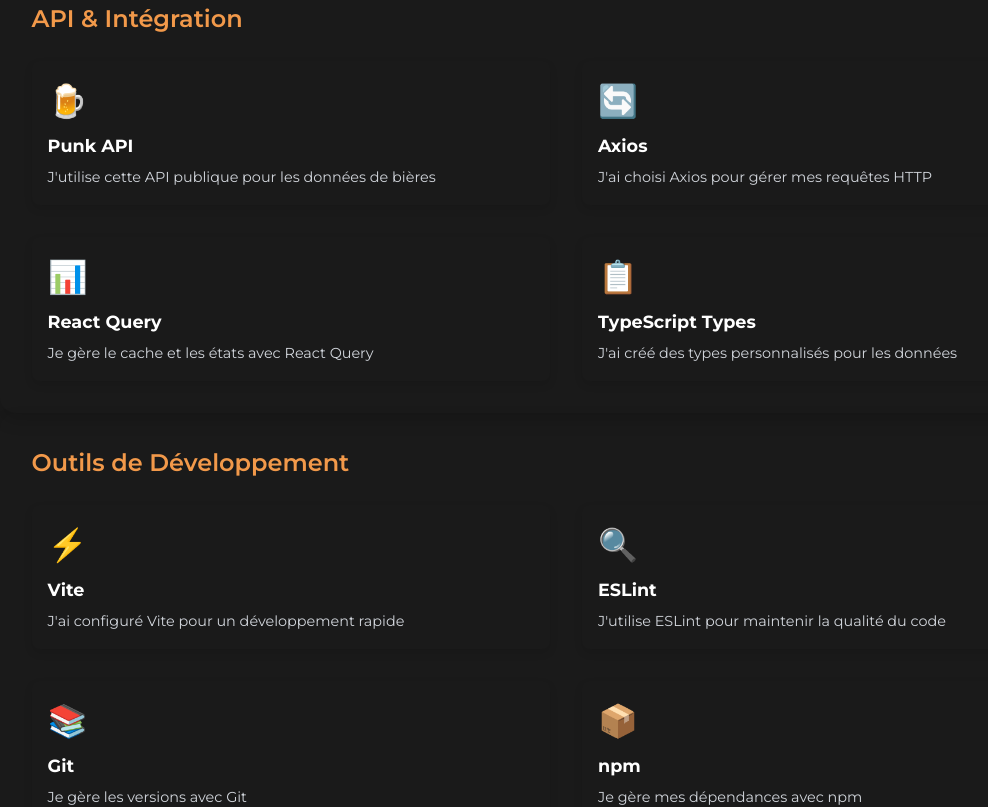
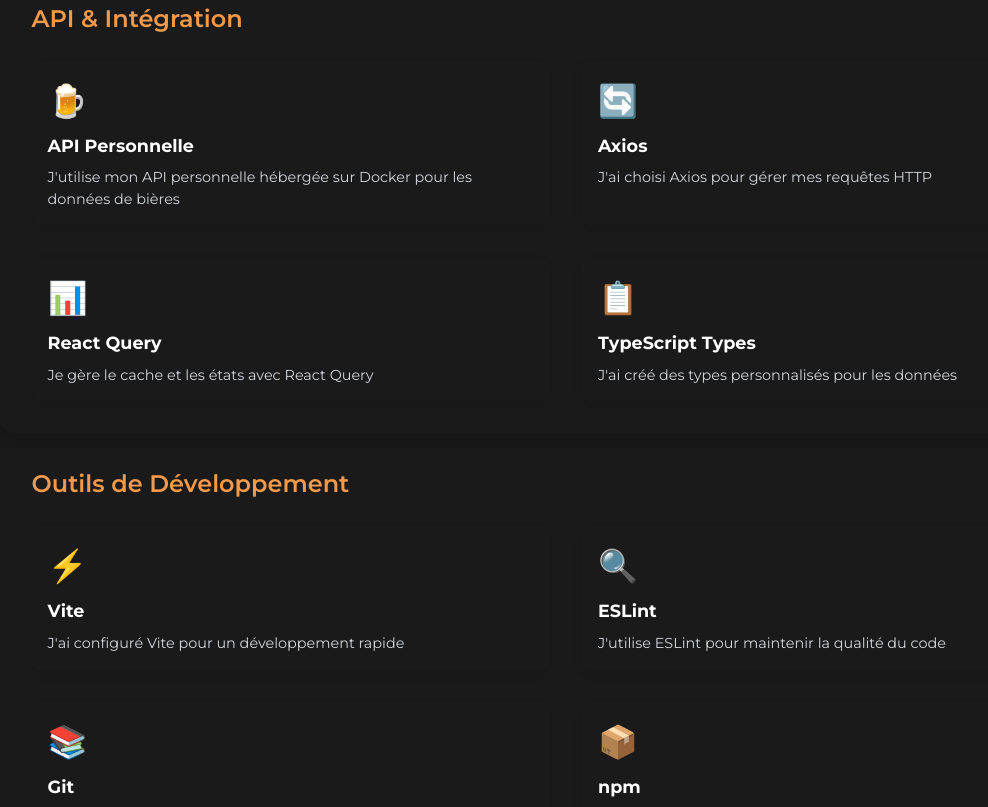
Before and after one commit to sergeimlk/zytho-front-last, a React (Vite) app: page /infos in a window 1280 px wide. Shown: the part 980-1787 px from the top of the page, without its empty margins (74-1062 px from the left). Built offline with nearby package versions, Linux system fonts and the light colour scheme; no server answers.

Commit message:
🎨 Breweries modal color btn OK

```diff
--- a/src/pages/Infos.tsx
+++ b/src/pages/Infos.tsx
@@ -2,41 +2,125 @@
 import '../styles/Infos.css';
 
 const Infos: React.FC = () => {
+  const openDocumentation = (url: string) => {
+    window.open(url, '_blank');
+  };
+
   const techStack = [
     {
       category: "Frontend",
       items: [
-        { name: "React", icon: "⚛️", description: "J'ai choisi React comme bibliothèque principale pour l'interface utilisateur" },
-        { name: "TypeScript", icon: "📘", description: "J'utilise TypeScript pour un code plus robuste et typé" },
-        { name: "React Router", icon: "🛣️", description: "J'ai implémenté le routage avec React Router" },
-        { name: "CSS Modules", icon: "🎨", description: "J'ai opté pour des styles modulaires pour une meilleure maintenabilité" }
+        {
+          name: "React",
+          icon: "⚛️",
+          description: "J'ai choisi React comme bibliothèque principale pour l'interface utilisateur",
+          docUrl: "https://react.dev/"
+        },
+        {
+          name: "TypeScript",
+          icon: "📘",
+          description: "J'utilise TypeScript pour un code plus robuste et typé",
+          docUrl: "https://www.typescriptlang.org/docs/"
+        },
+        {
+          name: "React Router",
+          icon: "🛣️",
+          description: "J'ai implémenté le routage avec React Router",
+          docUrl: "https://reactrouter.com/"
+        },
+        {
+          name: "CSS Modules",
+          icon: "🎨",
+          description: "J'ai opté pour des styles modulaires pour une meilleure maintenabilité",
+          docUrl: "https://github.com/css-modules/css-modules"
+        }
       ]
     },
     {
       category: "API & Intégration",
       items: [
-        { name: "Punk API", icon: "🍺", description: "J'utilise cette API publique pour les données de bières" },
-        { name: "Axios", icon: "🔄", description: "J'ai choisi Axios pour gérer mes requêtes HTTP" },
-        { name: "React Query", icon: "📊", description: "Je gère le cache et les états avec React Query" },
-        { name: "TypeScript Types", icon: "📋", description: "J'ai créé des types personnalisés pour les données" }
+        {
+          name: "API Personnelle",
+          icon: "🍺",
+          description: "J'utilise mon API personnelle hébergée sur Docker pour les données de bières",
+          docUrl: import.meta.env.VITE_API_DOCS_URL
+        },
+        {
+          name: "Axios",
+          icon: "🔄",
+          description: "J'ai choisi Axios pour gérer mes requêtes HTTP",
+          docUrl: "https://axios-http.com/docs/intro"
+        },
+        {
+          name: "React Query",
+          icon: "📊",
+          description: "Je gère le cache et les états avec React Query",
+          docUrl: "https://tanstack.com/query/latest"
+        },
+        {
+          name: "TypeScript Types",
+          icon: "📋",
+          description: "J'ai créé des types personnalisés pour les données",
+          docUrl: "https://www.typescriptlang.org/docs/handbook/2/types-from-types.html"
+        }
       ]
     },
     {
       category: "Outils de Développement",
       items: [
-        { name: "Vite", icon: "⚡", description: "J'ai configuré Vite pour un développement rapide" },
-        { name: "ESLint", icon: "🔍", description: "J'utilise ESLint pour maintenir la qualité du code" },
-        { name: "Git", icon: "📚", description: "Je gère les versions avec Git" },
-        { name: "npm", icon: "📦", description: "Je gère mes dépendances avec npm" }
+        {
+          name: "Vite",
+          icon: "⚡",
+          description: "J'ai configuré Vite pour un développement rapide",
+          docUrl: "https://vitejs.dev/guide/"
+        },
+        {
+          name: "ESLint",
+          icon: "🔍",
+          description: "J'utilise ESLint pour maintenir la qualité du code",
+          docUrl: "https://eslint.org/docs/latest/"
+        },
+        {
+          name: "Git",
+          icon: "📚",
+          description: "Je gère les versions avec Git",
+          docUrl: "https://git-scm.com/doc"
+        },
+        {
+          name: "npm",
+          icon: "📦",
+          description: "Je gère mes dépendances avec npm",
+          docUrl: "https://docs.npmjs.com/"
+        }
       ]
     },
     {
       category: "Design & UI",
       items: [
-        { name: "Responsive Design", icon: "📱", description: "J'ai créé une interface adaptative" },
-        { name: "Dark Mode", icon: "🌙", description: "J'ai implémenté un thème sombre par défaut" },
-        { name: "Custom Components", icon: "🎯", description: "J'ai développé des composants sur mesure" },
-        { name: "Animations", icon: "✨", description: "J'ai ajouté des animations fluides" }
+        {
+          name: "Responsive Design",
+          icon: "📱",
+          description: "J'ai créé une interface adaptative",
+          docUrl: "https://developer.mozilla.org/fr/docs/Learn/CSS/CSS_layout/Responsive_Design"
+        },
+        {
+          name: "Dark Mode",
+          icon: "🌙",
+          description: "J'ai implémenté un thème sombre par défaut",
+          docUrl: "https://developer.mozilla.org/fr/docs/Web/CSS/@media/prefers-color-scheme"
+        },
+        {
+          name: "Custom Components",
+          icon: "🎯",
+          description: "J'ai développé des composants sur mesure",
+          docUrl: "https://react.dev/learn/your-first-component"
+        },
+        {
+          name: "Animations",
+          icon: "✨",
+          description: "J'ai ajouté des animations fluides",
+          docUrl: "https://developer.mozilla.org/fr/docs/Web/CSS/CSS_animations"
+        }
       ]
     }
   ];
@@ -73,14 +157,14 @@
   ];
 
   const apiInfo = {
-    title: "Mon Intégration avec Punk API",
-    description: "J'utilise la Punk API, une API RESTful publique qui me fournit des données détaillées sur les bières craft. Voici comment je l'ai intégrée :",
+    title: "Mon Intégration avec mon API Personnelle",
+    description: "J'utilise mon API personnelle hébergée sur Docker pour les données de bières. Voici comment je l'ai intégrée :",
     features: [
       {
         title: "Mes Requêtes API",
-        description: "J'utilise Axios pour effectuer mes requêtes HTTP vers l'API. J'ai implémenté la récupération de la liste des bières, la recherche par nom, et le filtrage par caractéristiques.",
+        description: "J'utilise Axios pour effectuer mes requêtes HTTP vers mon API. J'ai implémenté la récupération de la liste des bières, la recherche par nom, et le filtrage par caractéristiques.",
         code: `const fetchBeers = async (page: number) => {
-  const response = await axios.get(\`https://api.punkapi.com/v2/beers?page=\${page}&per_page=20\`);
+  const response = await axios.get(\`${import.meta.env.VITE_API_URL}/beers?page=\${page}&limit=20}\`);
   return response.data;
 };`
       },
@@ -126,7 +210,12 @@
                 <h3>{stack.category}</h3>
                 <div className="tech-items">
                   {stack.items.map((item, itemIndex) => (
-                    <div key={itemIndex} className="tech-item">
+                    <div
+                      key={itemIndex}
+                      className="tech-item"
+                      onClick={() => openDocumentation(item.docUrl)}
+                      style={{ cursor: 'pointer' }}
+                    >
                       <span className="tech-icon">{item.icon}</span>
                       <h4>{item.name}</h4>
                       <p>{item.description}</p>
--- a/src/styles/Breweries.css
+++ b/src/styles/Breweries.css
@@ -446,15 +446,16 @@
 .website-button {
   display: inline-block;
   padding: 12px 24px;
-  background-color: #4a90e2;
+  background-color: var(--primary);
   color: white;
   text-decoration: none;
   border-radius: 6px;
-  transition: background-color 0.2s;
+  transition: background-color 0.2s, transform 0.2s;
 }
 
 .website-button:hover {
-  background-color: #357abd;
+  background-color: var(--primary-light);
+  transform: translateY(-2px);
 }
 
 @media (max-width: 768px) {
```
Also changed, not shown: 1 other file (tests, documents, lock files or other folders).
